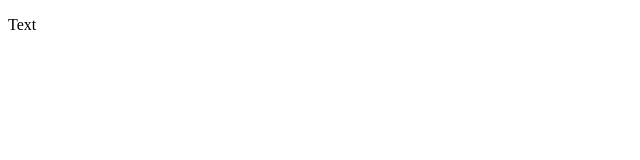
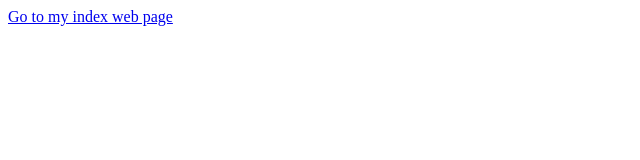
Before and after one commit to austinyu12/holberton-learning_web_programming, a plain HTML site: page mysecondwebpage.html in a window 1280 px wide. Shown: the whole page, without its empty margins (0-640 px from the left). Drawn offline with Linux system fonts and the light colour scheme.

Commit message:
Linked Pages

```diff
--- a/mysecondwebpage.html
+++ b/mysecondwebpage.html
@@ -6,7 +6,7 @@
 </head>
 
 <body>
-  <p>Text</p>
+  <a href="file:///Users/summercamp/Documents/holberton-learning_web_programming/index.html">Go to my index web page</a>
 </body>
 
 </html>
```
Also changed, not shown: index.html (+1 -0 lines).
